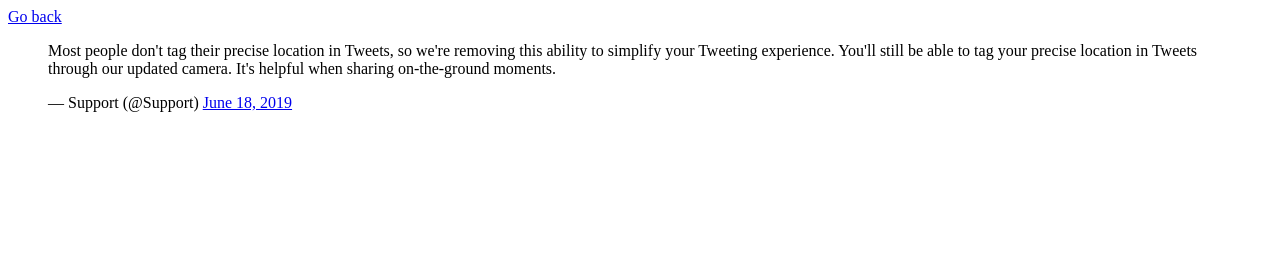
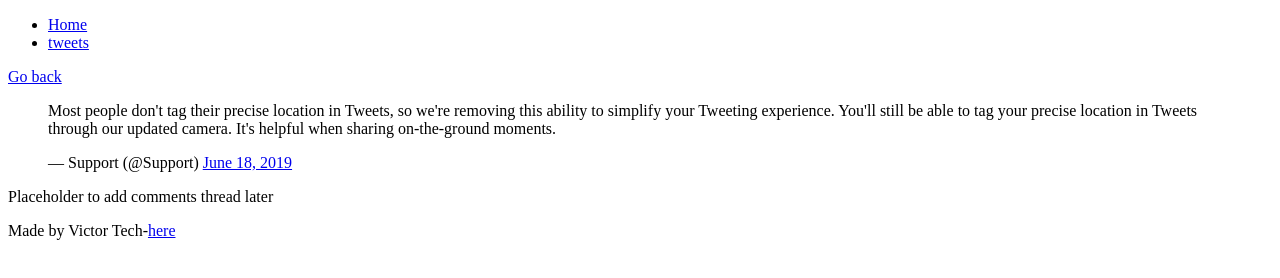
Before and after one commit to victor20-tech/My_First_Portfolio, a plain HTML site: page html_basic/tweets.html in a window 1280 px wide. Drawn offline with Linux system fonts and the light colour scheme.

Commit message:
Update index.html and tweets.html

```diff
--- a/html_basic/tweets.html
+++ b/html_basic/tweets.html
@@ -1,18 +1,40 @@
 <!DOCTYPE html>
 <html lang="en">
+
 <head>
     <meta charset="UTF-8">
     <meta name="viewport" content="width=device-width, initial-scale=1.0">
     <title>My Portfolio</title>
 </head>
+
 <body>
+
+    <header>
+        <ul>
+            <li><a href="index.html">Home</a></li>
+            <li><a href="tweets.html">tweets</a></li>
+        </ul>
+    </header>
+    <main>
+        <article>
             <a href="index.html">Go back</a>
-    <blockquote class="twitter-tweet"><p lang="en" dir="ltr">Most people don&#39;t tag their precise location in Tweets,
+            <blockquote class="twitter-tweet">
+                <p lang="en" dir="ltr">Most people don&#39;t tag their precise location in Tweets,
                     so we&#39;re removing this ability to simplify your Tweeting experience.
                     You&#39;ll still be able to tag your precise location in Tweets through our updated camera.
                     It&#39;s helpful when sharing on-the-ground moments.</p>&mdash; Support (@Support)
                 <a href="https://twitter.com/Support/status/1141039841993355264?ref_src=twsrc%5Etfw">June 18, 2019</a>
             </blockquote>
             <script async src="https://platform.twitter.com/widgets.js" charset="utf-8"></script>
+
+        </article>
+        <aside>
+            <p>Placeholder to add comments thread later</p>
+        </aside>
+    </main>
+    <footer>
+        <p>Made by Victor Tech-<a href="https://github.com/victor20-tech" target="_blank">here</a></p>
+    </footer>
 </body>
+
 </html>
```
Lines whose indentation alone changed are shown as unchanged.
